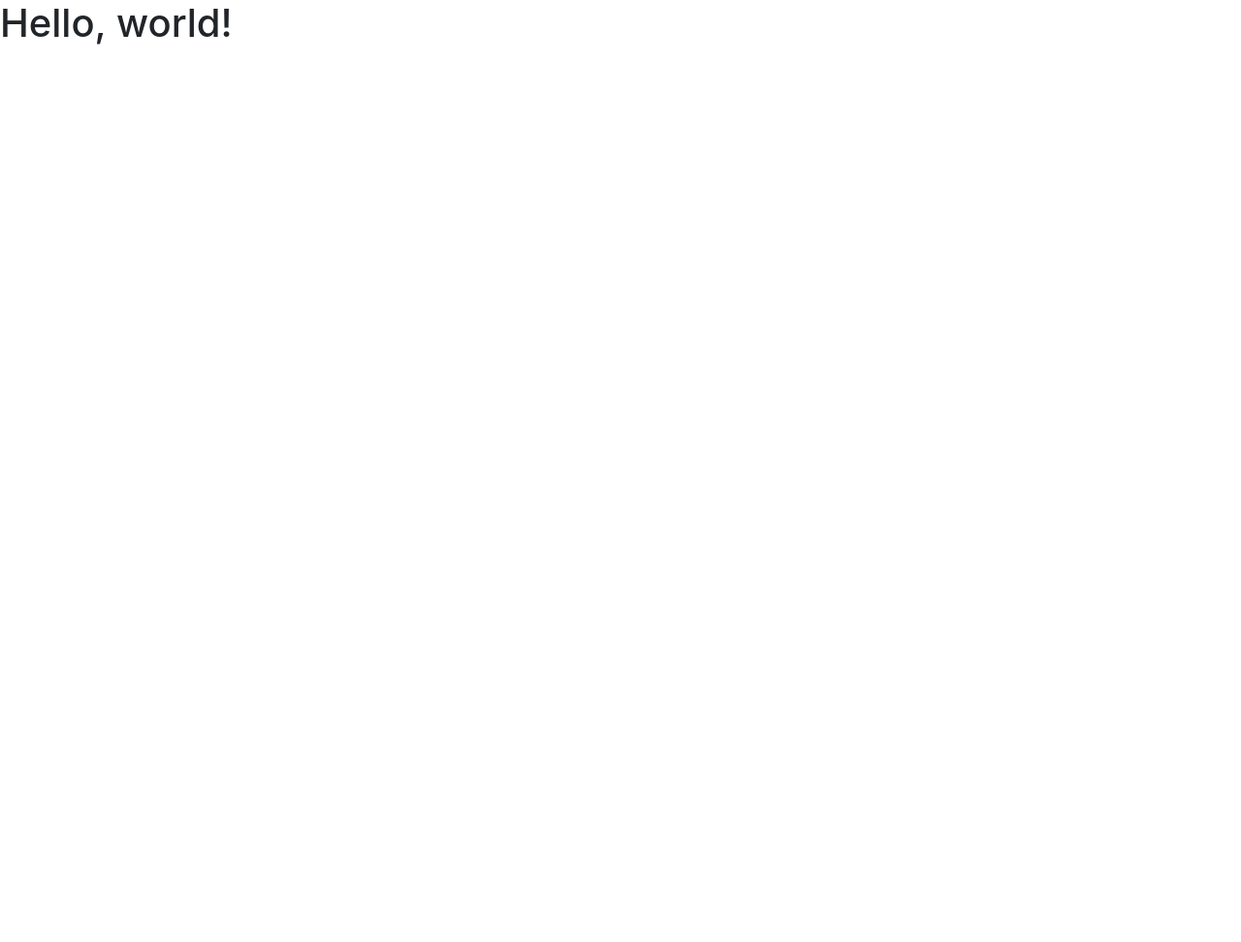
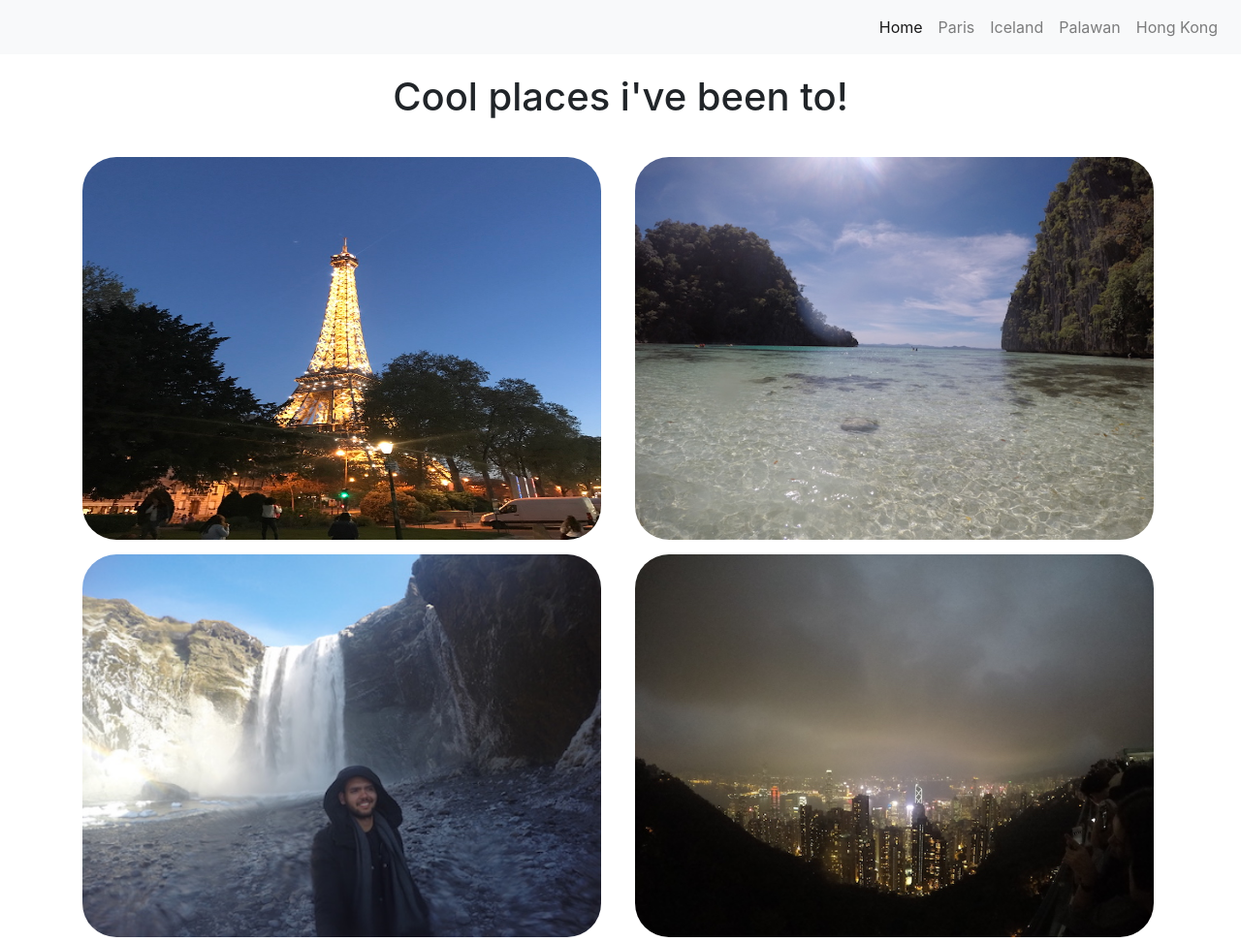
Before and after one commit to alejo1256/project0, a plain HTML site: page index.html in a window 1280 px wide. Shown: the whole page at 97% size. Before the commit the page ends 800 px from the top, so only its background shows below. Drawn offline with nearby package versions, Linux system fonts and the light colour scheme.

Commit message:
Add files via upload

```diff
--- a/index.html
+++ b/index.html
@@ -1,18 +1,82 @@
 <!doctype html>
 <html lang="en">
   <head>
-      <title>My Webpage</title>
+
     <!-- Required meta tags -->
     <meta charset="utf-8">
     <meta name="viewport" content="width=device-width, initial-scale=1, shrink-to-fit=no">
 
     <!-- Bootstrap CSS -->
     <link rel="stylesheet" href="https://stackpath.bootstrapcdn.com/bootstrap/4.3.1/css/bootstrap.min.css" integrity="sha384-ggOyR0iXCbMQv3Xipma34MD+dH/1fQ784/j6cY/iJTQUOhcWr7x9JvoRxT2MZw1T" crossorigin="anonymous">
-
-    <title>Hello, world!</title>
+    <link rel="stylesheet"  href="styles.css">
+    <title>My Webpage</title>
   </head>
   <body>
-    <h1>Hello, world!</h1>
+
+
+
+    <!--Nav Bar-------------------------------->
+
+    <nav class="navbar navbar-expand-lg navbar-light bg-light">
+
+            <div class="collapse navbar-collapse" id="navbarNav">
+              <ul class="navbar-nav ml-auto" >
+                <li class="nav-item active">
+                  <a class="nav-link" href="index.html">Home <span class="sr-only">(current)</span></a>
+                </li>
+                <li class="nav-item">
+                  <a class="nav-link" href="paris.html">Paris</a>
+                </li>
+                <li class="nav-item">
+                  <a class="nav-link" href="#">Iceland</a>
+                </li>
+                <li class="nav-item">
+                    <a class="nav-link" href="#">Palawan</a>
+                </li>
+                <li class="nav-item">
+                    <a class="nav-link" href="#">Hong Kong</a>
+                </li>
+              </ul>
+            </div>
+          </nav>
+
+          <h1>Cool places i've been to!</h1>
+    <!--Grid showing the 4 places-->
+
+    <div class="container">
+        <div class="row justify-content-start">
+            <div class="col-6">
+                <div class="place">
+                  <div class="view overlay zoom">
+                    <a href="paris.html"><img id="paris" src="img/paris7.jpg" style="height: 395px" width="535px" class="img-fluid " alt="smaple image"></a>
+                  </div>
+                </div>
+            </div>
+            <div class="col-6">
+                <div class="place">
+                  <img id="ph" src="img/ph3.JPG" style="height: 395px" width="535px" >
+
+                </div>
+            </div>
+        </div>
+        <div class="row justify-content-center">
+            <div class="col-6">
+              <div class="place">
+                <img id="ice" src="img/iceland1.jpeg" style="height: 395px" width="535px">
+
+              </div>
+            </div>
+            <div class="col-6">
+              <div class="place">
+                  <img id="hk" src="img/hongkong.JPG" style="height: 395px" width="535px">
+              </div>
+            </div>
+        </div>
+
+    </div>
+
+
+
 
     <!-- Optional JavaScript -->
     <!-- jQuery first, then Popper.js, then Bootstrap JS -->
--- /dev/null
+++ b/styles.css
@@ -0,0 +1,20 @@
+
+.place {
+    margin-top:10px;
+    height: 400px;
+
+}
+
+img {
+    border-radius: 35px;
+}
+
+
+h1 {
+    padding: 20px;
+    text-align: center;
+}
+
+ h2 {
+     padding-left: 10px;
+ }
```
Also changed, not shown: paris.html (added, +130 -0 lines), img/catac.jpg (added), img/hongkong.JPG (added), img/iceland1.jpeg (added), img/paris1.jpeg (added), img/paris3.jpeg (added), img/paris5.png (added), img/paris7.jpg (added), img/ph2.jpg (added), img/ph3.JPG (added), img/sacre.jpeg (added), 7 other files.
